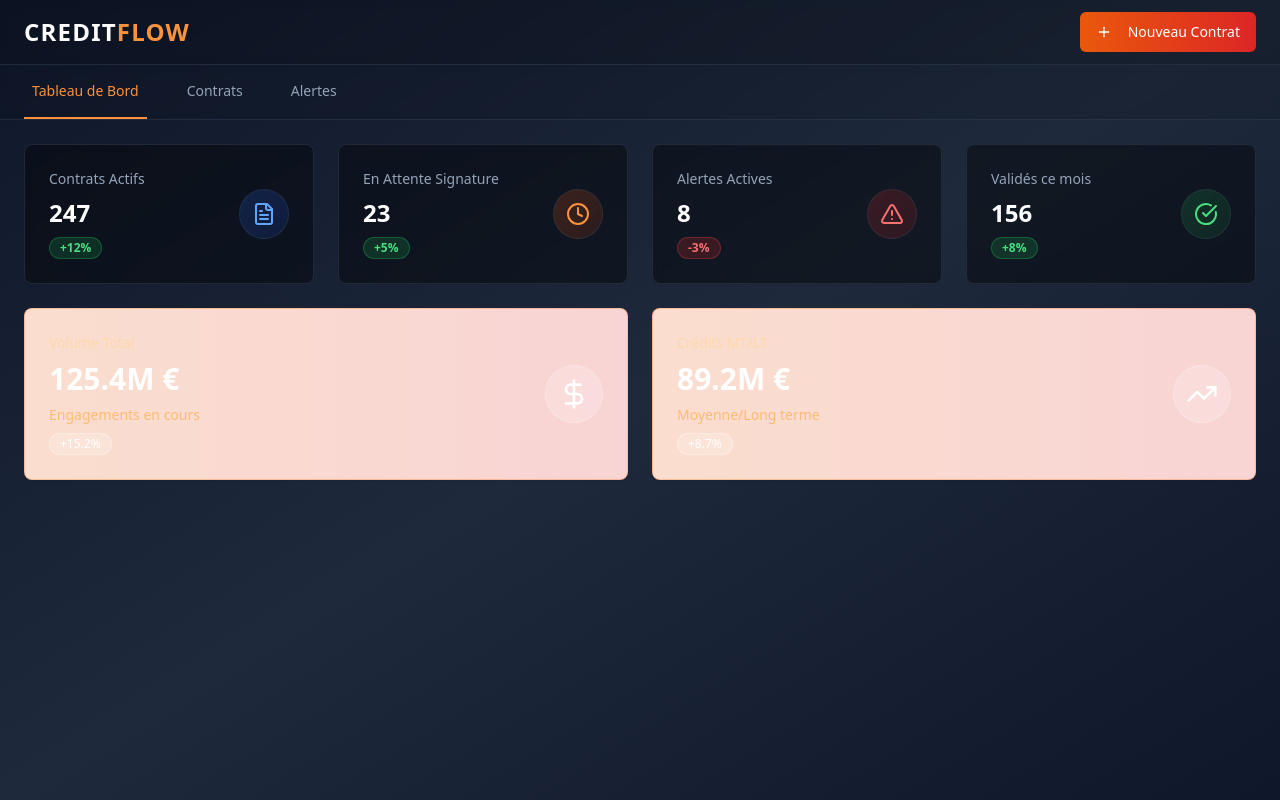
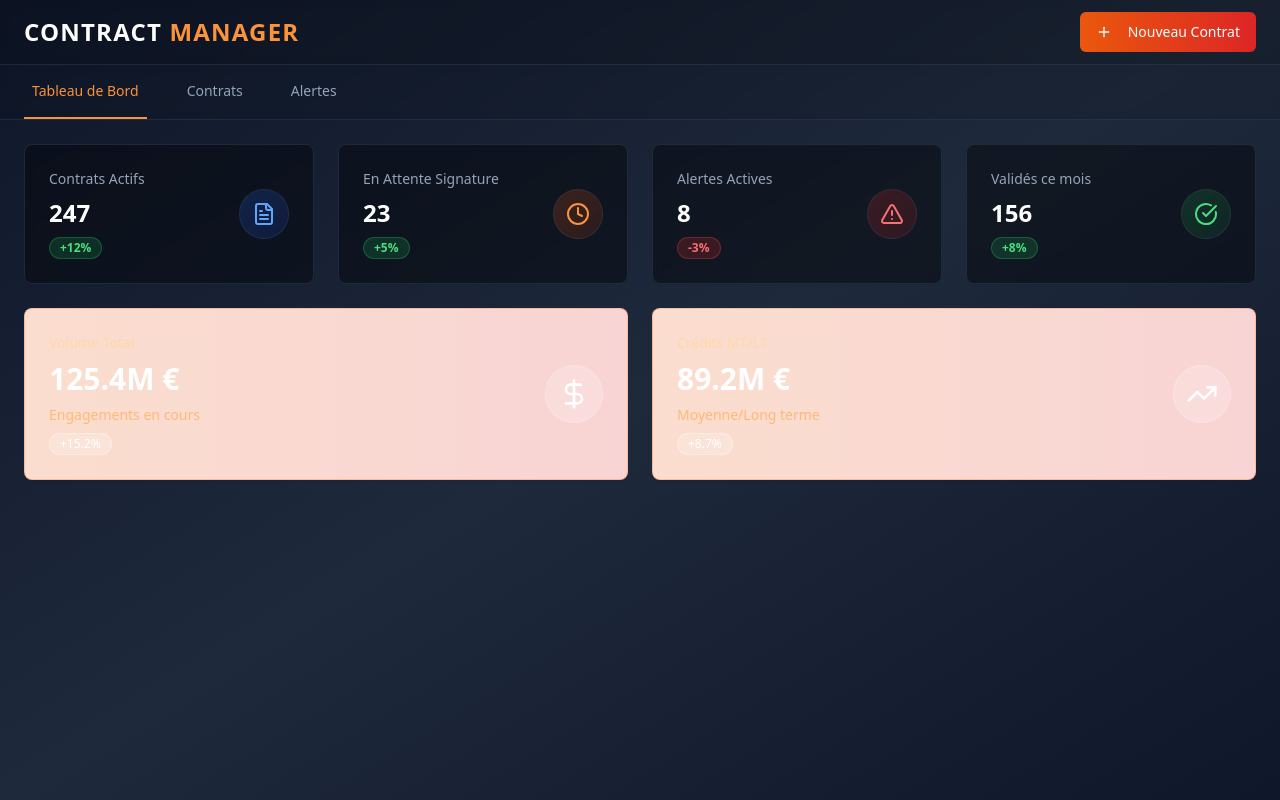
Before and after one commit to zeiddhambri/contract-bank-pro, a React (Vite) app: page / in a window 1280 px wide. Built offline with nearby package versions, Linux system fonts and the light colour scheme.

Commit message:
Rename application
Rename "creditflow" to "Contract Manager" in the application.

```diff
--- a/src/pages/Index.tsx
+++ b/src/pages/Index.tsx
@@ -36,7 +36,7 @@ const Index = () => {
         <div className="flex h-16 items-center justify-between px-6">
           <div className="flex items-center space-x-4">
             <h1 className="text-2xl font-bold text-white tracking-wider">
-              CREDIT<span className="text-orange-400">FLOW</span>
+              CONTRACT <span className="text-orange-400">MANAGER</span>
             </h1>
           </div>
 
```
